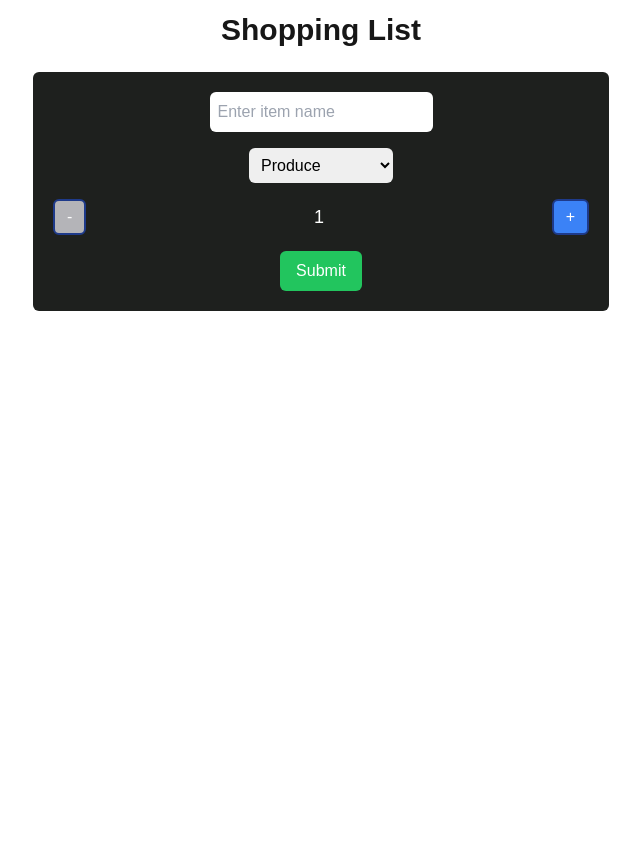
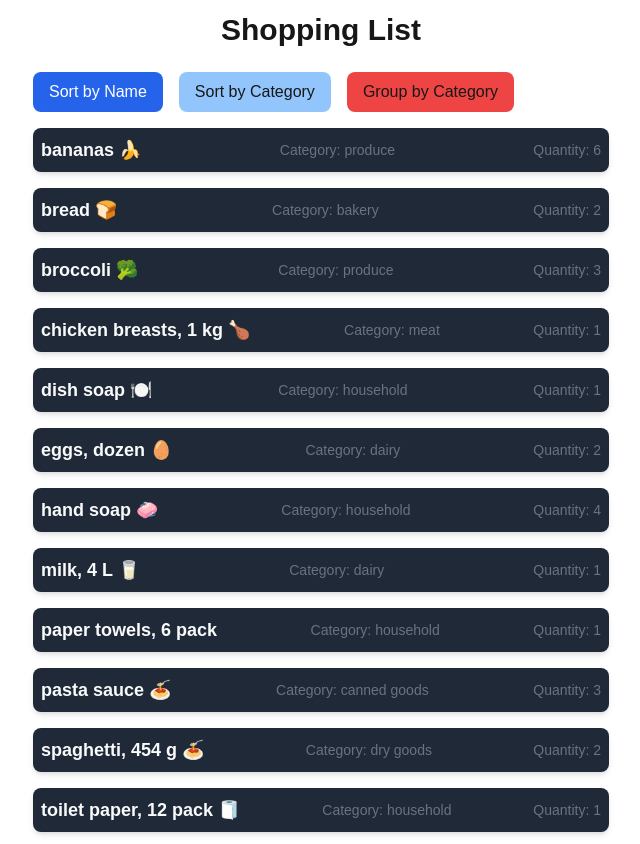
Before and after one commit to MalekMansour/cprg306-assignments, a Next.js app: page /week-7 in a window 1280 px wide. Shown: the whole page, without its empty margins (319-959 px from the left). Before the commit the page ends 800 px from the top, so only its background shows below. Built offline with nearby package versions, Linux system fonts and the light colour scheme.

Commit message:
Update item-list.js

```diff
--- a/app/week-7/item-list.js
+++ b/app/week-7/item-list.js
@@ -1,106 +1,87 @@
-'use client';
+"use client";
 
-import { useState } from 'react';
+import React, { useState, useEffect } from 'react';
+import Item from './item';
+import itemsData from './items.json';
 
-export default function NewItem() {
-  const [quantity, setQuantity] = useState(1);
-  const [name, setName] = useState("");
-  const [category, setCategory] = useState("produce");
-  const handleSubmit = (e) => {
-    e.preventDefault();
+const ItemList = () => {
+  const [sortBy, setSortBy] = useState("name");
+  const [groupByCategory, setGroupByCategory] = useState(false);
 
-    const item = {
-      name,
-      quantity,
-      category,
-    };
+  const sortedItems = [...itemsData].sort((a, b) => {
+    if (sortBy === "name") {
+      return a.name.localeCompare(b.name);
+    } else if (sortBy === "category") {
+      return a.category.localeCompare(b.category);
+    }
+    return 0;
+  });
 
-    console.log(item);
-
-    alert(`Name: ${name}, Quantity: ${quantity}, Category: ${category}`);
-
-    setName("");
-    setQuantity(1);
-    setCategory("produce");
-  };
-
-  const increment = () => {
-    if (quantity < 20) {
-      setQuantity(prevQuantity => prevQuantity + 1);
-    }
-  };
-
-  const decrement = () => {
-    if (quantity > 1) {
-      setQuantity(prevQuantity => prevQuantity - 1);
-    }
-  };
+  const groupedItems = groupByCategory
+    ? sortedItems.reduce((acc, item) => {
+        if (!acc[item.category]) acc[item.category] = [];
+        acc[item.category].push(item);
+        return acc;
+      }, {})
+    : null;
 
   return (
-    <form onSubmit={handleSubmit} className="bg-[#1E201E] text-white p-5 rounded-md flex flex-col items-center justify-between">
-      {/* Name Input Field */}
-      <input
-        type="text"
-        value={name}
-        onChange={(e) => setName(e.target.value)}
-        placeholder="Enter item name"
-        className="mb-4 p-2 text-black rounded-md"
-        required
-      />
-
-      {/* Category Dropdown */}
-      <select
-        value={category}
-        onChange={(e) => setCategory(e.target.value)}
-        className="mb-4 p-2 text-black rounded-md"
-      >
-        <option value="produce">Produce</option>
-        <option value="dairy">Dairy</option>
-        <option value="bakery">Bakery</option>
-        <option value="meat">Meat</option>
-        <option value="frozen">Frozen Foods</option>
-        <option value="canned">Canned Goods</option>
-        <option value="dry">Dry Goods</option>
-        <option value="beverages">Beverages</option>
-        <option value="snacks">Snacks</option>
-        <option value="household">Household</option>
-        <option value="other">Other</option>
-      </select>
-
-      {/* Quantity Controls */}
-      <div className="flex items-center justify-between w-full mb-4">
+    <div>
+      <div className="flex space-x-4 mb-4">
         <button
-          type="button"
-          onClick={decrement}
-          className={`border-2 border-blue-900 px-3 py-1 rounded-md ${
-            quantity === 1 ? 'bg-[#B4B4B8] text-white cursor-not-allowed' : 'bg-blue-500 text-white'
+          onClick={() => setSortBy("name")}
+          className={`px-4 py-2 rounded-lg ${
+            sortBy === "name" ? "bg-blue-600 text-white" : "bg-blue-300"
           }`}
-          disabled={quantity === 1}
         >
-          -
+          Sort by Name
         </button>
-
-        <span className="text-lg mx-4">{quantity}</span>
-
         <button
-          type="button"
-          onClick={increment}
-          className={`border-2 border-blue-900 px-3 py-1 rounded-md ${
-            quantity === 20 ? 'bg-[#B4B4B8] text-white cursor-not-allowed' : 'bg-blue-500 text-white'
+          onClick={() => setSortBy("category")}
+          className={`px-4 py-2 rounded-lg ${
+            sortBy === "category" ? "bg-blue-600 text-white" : "bg-blue-300"
           }`}
-          disabled={quantity === 20}
         >
-          +
+          Sort by Category
+        </button>
+        <button
+          onClick={() => setGroupByCategory((prev) => !prev)}
+          className={`px-4 py-2 rounded-lg ${
+            groupByCategory ? "bg-green-500 text-white" : "bg-red-500"
+          }`}
+        >
+          Group by Category
         </button>
       </div>
 
-      {/* Submit Button */}
-      <button
-        type="submit"
-        className="bg-green-500 text-white px-4 py-2 rounded-md"
-      >
-        Submit
-      </button>
-    </form>
+      <ul className="space-y-4">
+        {groupByCategory
+          ? Object.keys(groupedItems).map((category) => (
+              <div key={category}>
+                <h3 className="capitalize text-xl font-bold">{category}</h3>
+                <ul>
+                  {groupedItems[category].map((item) => (
+                    <Item
+                      key={item.id}
+                      name={item.name}
+                      quantity={item.quantity}
+                      category={item.category}
+                    />
+                  ))}
+                </ul>
+              </div>
+            ))
+          : sortedItems.map((item) => (
+              <Item
+                key={item.id}
+                name={item.name}
+                quantity={item.quantity}
+                category={item.category}
+              />
+            ))}
+      </ul>
+    </div>
   );
-}
+};
+
+export default ItemList;
```
